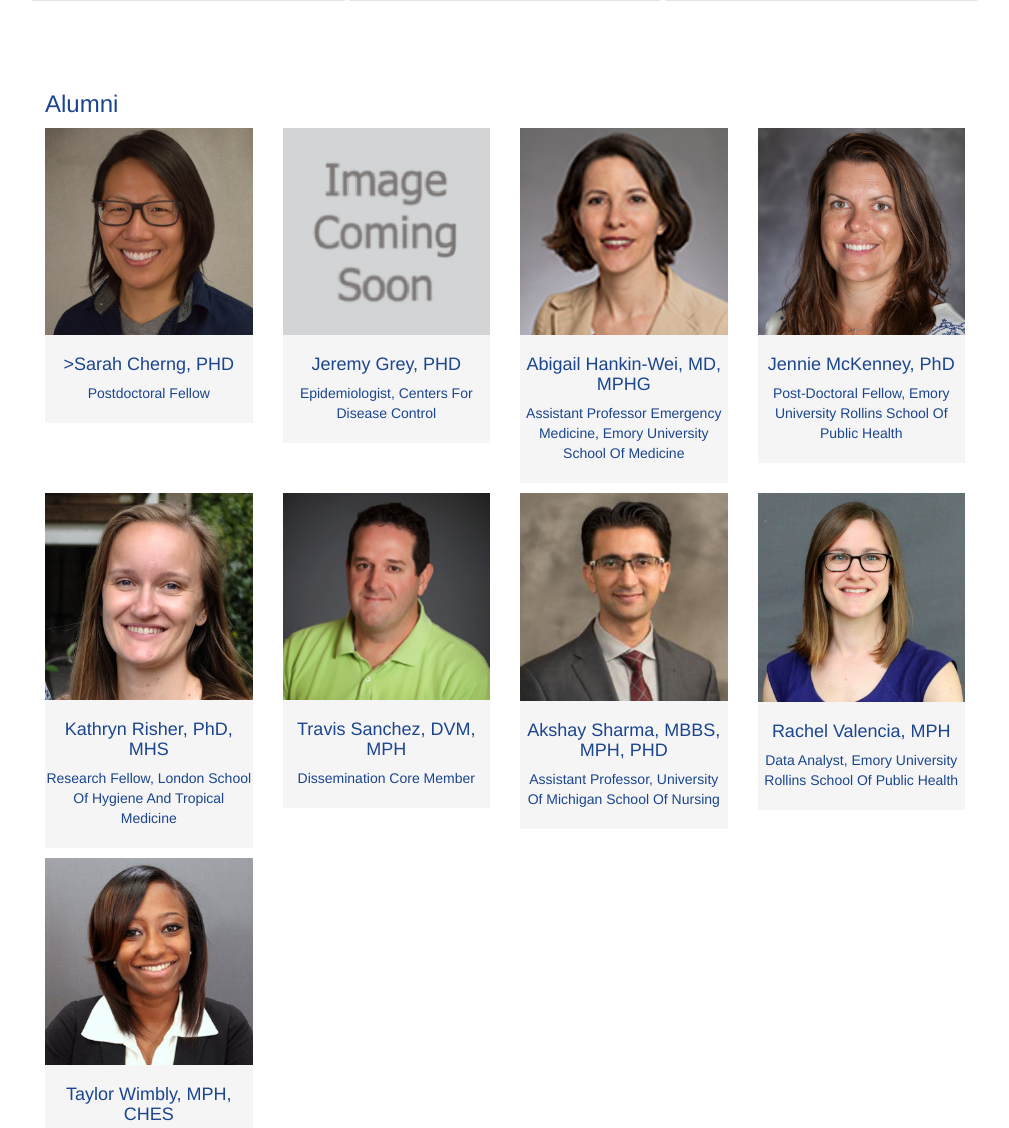
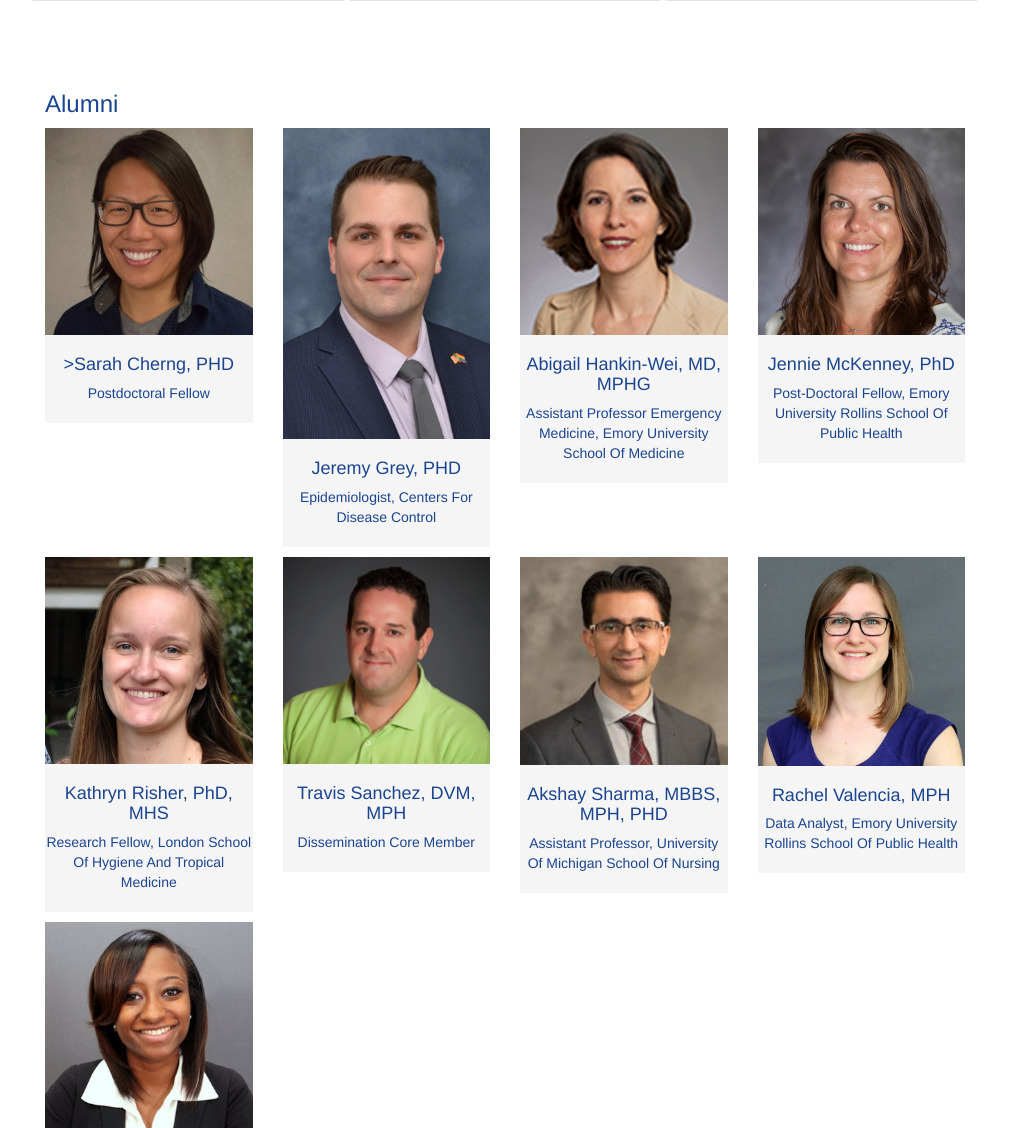
Before and after one commit to shalong1/emoryCAMP, a PHP site: page /about_new.php in a window 1280 px wide. Shown: the part 3803-4931 px from the top of the page, without its empty margins (40-1049 px from the left). Run offline with PHP 8.4, Linux system fonts and the light colour scheme; data that the repository does not hold is empty; some libraries are stand-ins or nearby versions.

Commit message:
Added Grey to bio and about new

```diff
--- a/about_new.php
+++ b/about_new.php
@@ -666,7 +666,7 @@ if(!$fgmembersite->DBLogin())
                                 <div class="col-md-3 col-sm-6">
                                     <div class="our-team">
                                         <div class="pic">
-                                            <img src="images/bios/NoPhotoSq.jpg"   alt="Jeremy Grey, PHD">
+                                            <img src="images/bios/Grey.jpg"   alt="Jeremy Grey, PHD">
                                             <a href="#" class="bio-link read-more" data-toggle="modal" data-target=".bio-grey">read more</a>
                                         </div>
                                         <div class="team-content">
@@ -683,7 +683,7 @@ if(!$fgmembersite->DBLogin())
                                                 <h4 class="modal-title">Jeremy Grey, PHD</h4>
                                             </div>
                                             <div class="modal-body">
-                                                <img class="img-responsive pull-left" style="width: 180px; padding-right: 7px;" src="images/bios/NoPhotoSq.jpg"
+                                                <img class="img-responsive pull-left" style="width: 180px; padding-right: 7px;" src="images/bios/Grey.jpg"
                                                     alt="Jeremy Grey, PHD">
                                                 <p>No additional info.</p>
                                             </div>
```
Also changed, not shown: images/bios/Grey.jpg (added).
